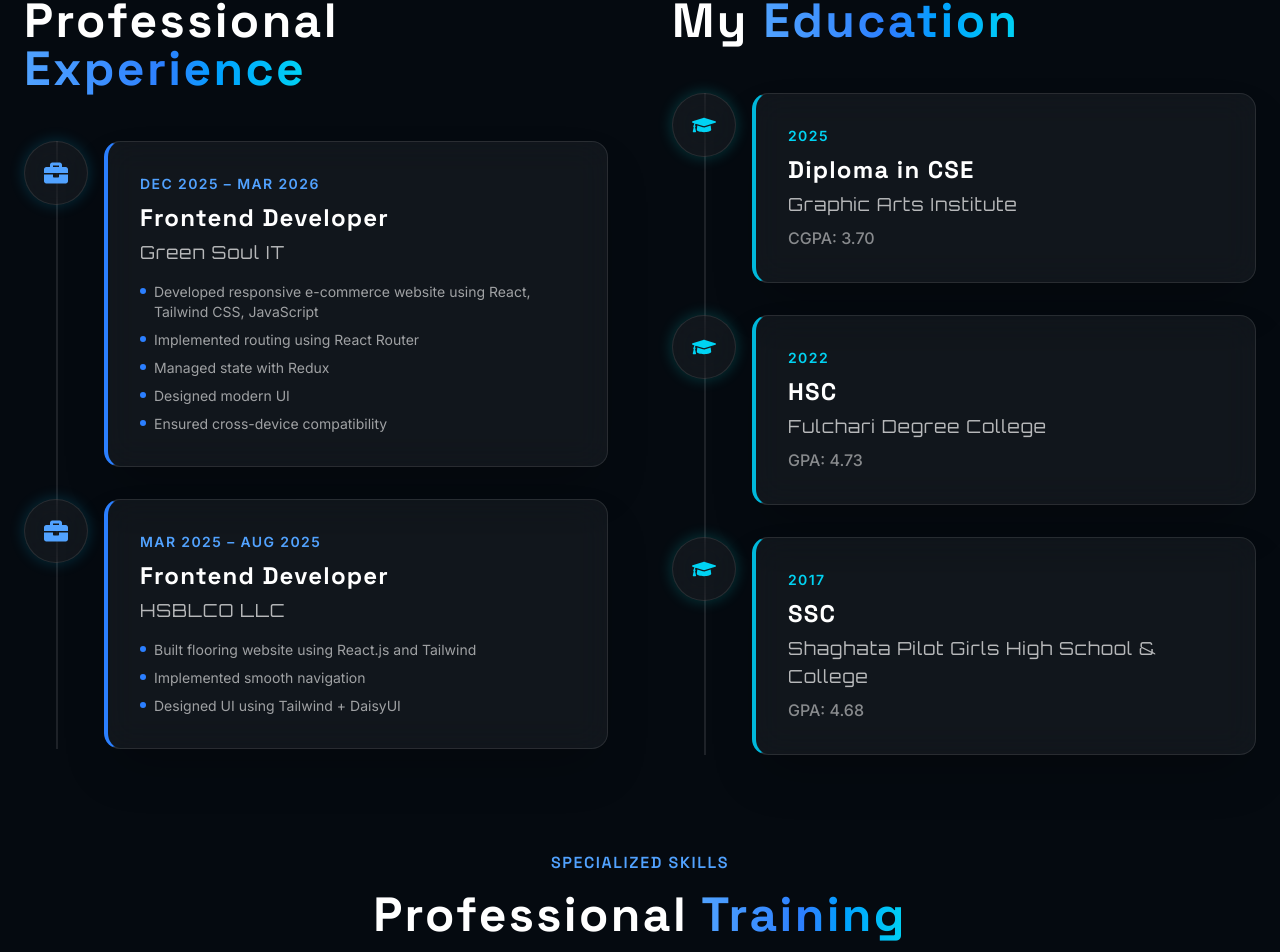
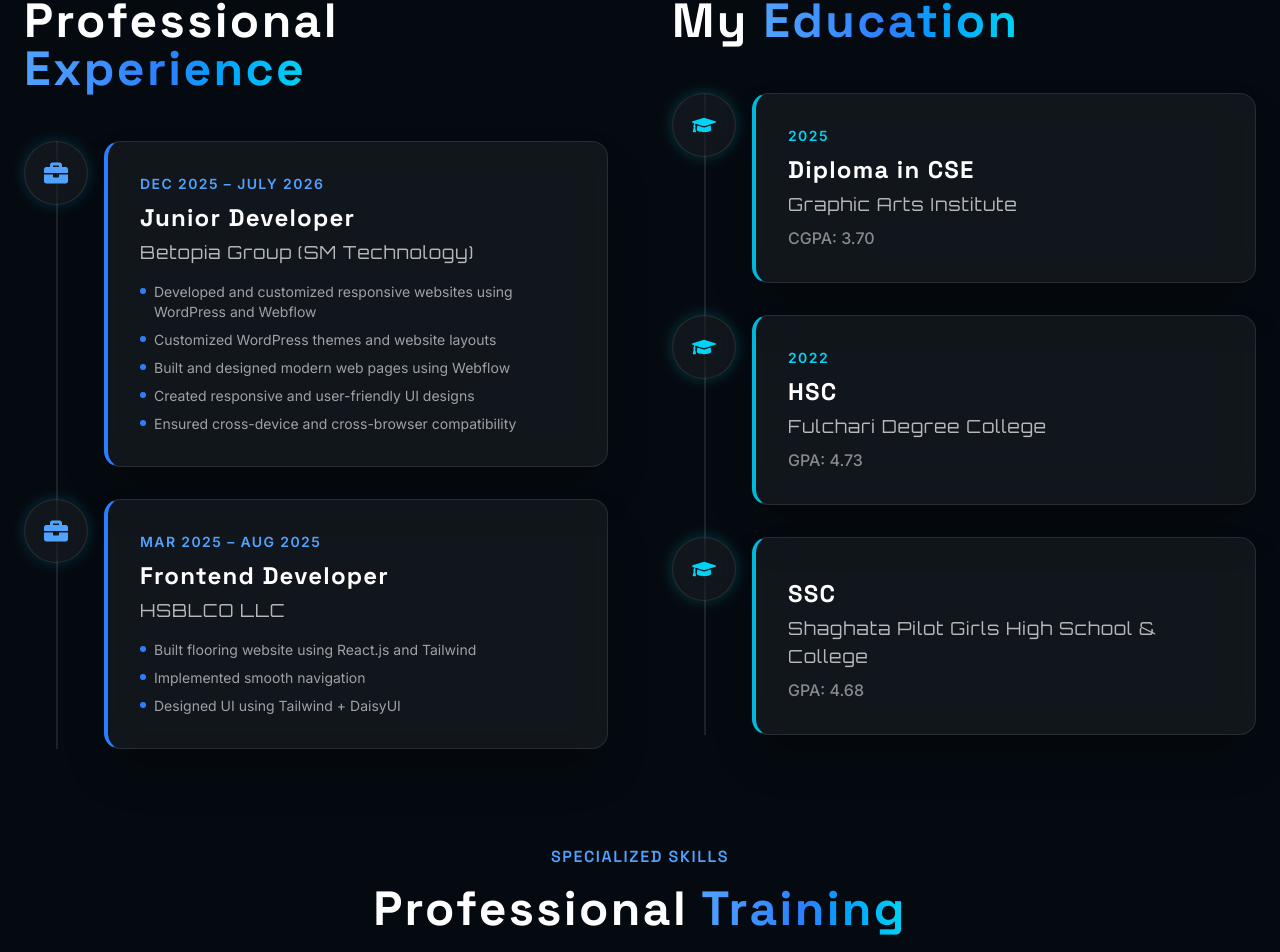
Before and after one commit to Kaniz27/portfolio-2, a React (Vite) app: page / in a window 1280 px wide. Shown: the part 4808-5760 px from the top of the page. Built offline with nearby package versions, Linux system fonts and the light colour scheme.

Commit message:
Update portfolio

```diff
--- a/src/constants/data.ts
+++ b/src/constants/data.ts
@@ -173,7 +173,7 @@ export const EDUCATION = [
     result: 'GPA: 4.73'
   },
   {
-    year: '2017',
+
     degree: 'SSC',
     institution: 'Shaghata Pilot Girls High School & College',
     result: 'GPA: 4.68'
@@ -211,17 +211,17 @@ export const TRAINING = [
 
 export const EXPERIENCE = [
   {
-    period: 'Dec 2025 – Mar 2026',
-    role: 'Frontend Developer',
-    company: 'Green Soul IT',
-    description: 'Developed responsive e-commerce website using React, Tailwind CSS, JavaScript. Implemented routing using React Router and managed global state with Redux.',
-    roles: [
-      'Developed responsive e-commerce website using React, Tailwind CSS, JavaScript',
-      'Implemented routing using React Router',
-      'Managed state with Redux',
-      'Designed modern UI',
-      'Ensured cross-device compatibility'
-    ]
+    period: 'Dec 2025 – July 2026',
+role: 'Junior Developer',
+company: 'Betopia Group (SM Technology)',
+description: 'Developed and customized responsive websites using WordPress and Webflow. Built modern UI layouts, customized themes and components, and ensured cross-device compatibility.',
+roles: [
+  'Developed and customized responsive websites using WordPress and Webflow',
+  'Customized WordPress themes and website layouts',
+  'Built and designed modern web pages using Webflow',
+  'Created responsive and user-friendly UI designs',
+  'Ensured cross-device and cross-browser compatibility'
+]
   },
   {
     period: 'Mar 2025 – Aug 2025',
```
